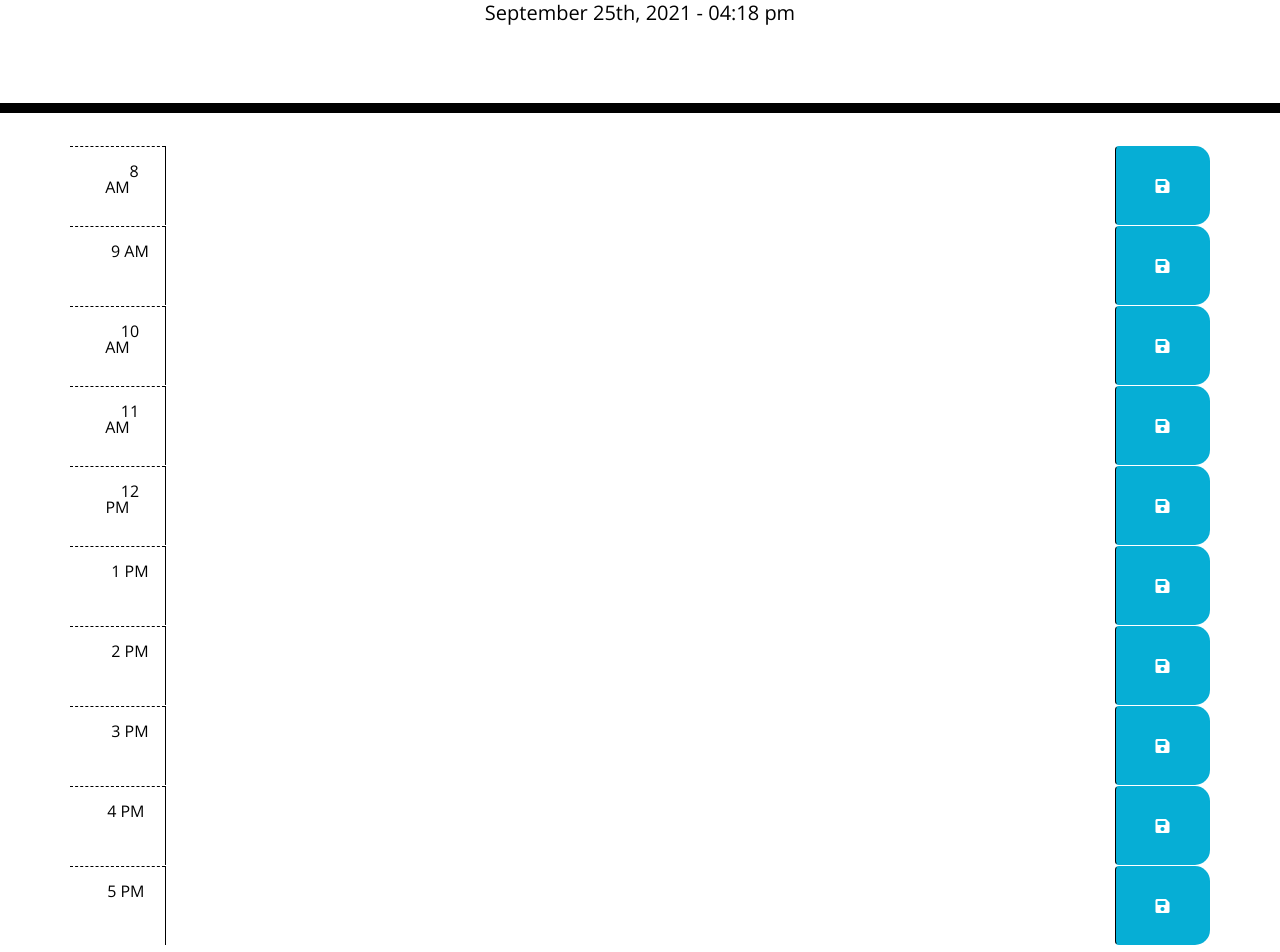
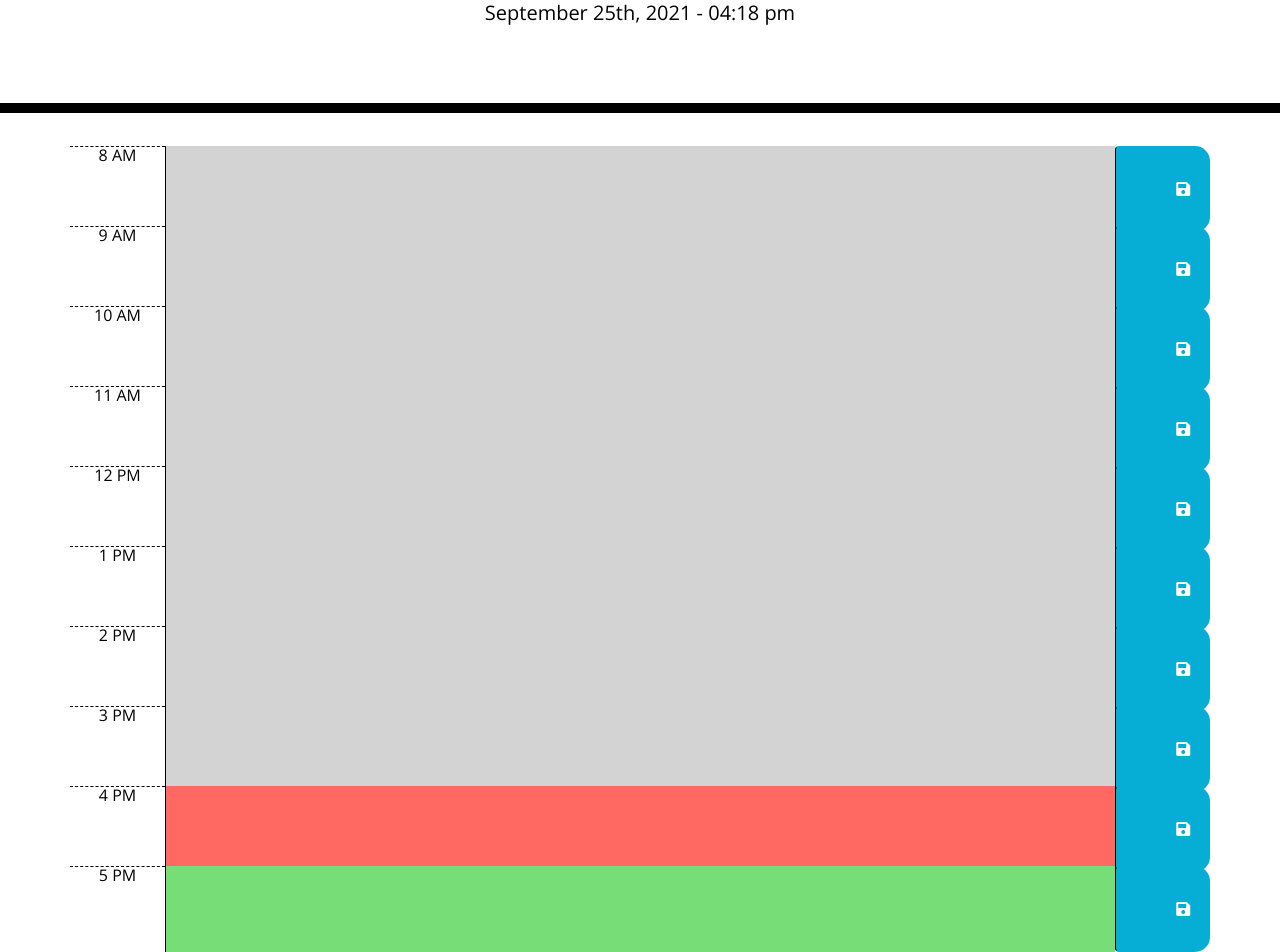
Before and after one commit to mjb4040/super-disco, a plain HTML site: page index.html in a window 1280 px wide. Shown: the part 227-1179 px from the top of the page. Drawn offline with nearby package versions, Linux system fonts and the light colour scheme.

Commit message:
colors on time blocks

```diff
--- a/assets/js/script.js
+++ b/assets/js/script.js
@@ -4,7 +4,35 @@ var rightNow = moment().format("MMMM Do, YYYY - hh:mm a");
 console.log(rightNow);
 document.getElementById("currentDay").innerHTML = rightNow;
 
+$(document).ready(function() {
+
+    var textAreas = $(".description")
+    var hour = moment().hour();
+    console.log(textAreas)
+    for (var i = 0; i < textAreas.length; i++) {
+        var currentTextArea = textAreas[i]
+        var currentId = parseInt(currentTextArea.id)
+        //if the current hour is LESS THAN the hour represented by the time block, then that time block is FUTURE
+        // else if the current hour is greater than the time block then that time block in the Past
+        // else if neither are ture then the time block is in the present
+        if (hour < currentId) {
+            $(currentTextArea).addClass("future");
+        }
+        else if (hour > currentId) {
+            $(currentTextArea).addClass("past");
+        }
+        else {
+            $(currentTextArea).addClass("present");
+        }
+    }
+})
+
+
+// when page is refreshed, save event is remembered
+// localStorage.setItem(time, value);
+
+
 //function currentDay (){
 //var rightNow = document.getElementById("currentDay");
 //return rightNow;
-// }
+//
--- a/index.html
+++ b/index.html
@@ -4,115 +4,112 @@
     <meta charset="UTF-8" />
     <meta name="viewport" content="width=device-width, initial-scale=1.0" />
     <meta http-equiv="X-UA-Compatible" content="ie=edge" />
-    <link rel="stylesheet" href="https://stackpath.bootstrapcdn.com/bootstrap/4.3.1/css/bootstrap.min.css" />
-    <link rel="stylesheet" href="https://use.fontawesome.com/releases/v5.8.1/css/all.css"
-      integrity="sha384-50oBUHEmvpQ+1lW4y57PTFmhCaXp0ML5d60M1M7uH2+nqUivzIebhndOJK28anvf" crossorigin="anonymous" />
-    <link href="https://fonts.googleapis.com/css?family=Open+Sans&display=swap" rel="stylesheet" />
-    <link rel="stylesheet" href="assets/css/style.css">
+    <link
+      rel="stylesheet"
+      href="https://stackpath.bootstrapcdn.com/bootstrap/4.3.1/css/bootstrap.min.css"
+    />
+    <link
+      rel="stylesheet"
+      href="https://use.fontawesome.com/releases/v5.8.1/css/all.css"
+      integrity="sha384-50oBUHEmvpQ+1lW4y57PTFmhCaXp0ML5d60M1M7uH2+nqUivzIebhndOJK28anvf"
+      crossorigin="anonymous"
+    />
+    <link
+      href="https://fonts.googleapis.com/css?family=Open+Sans&display=swap"
+      rel="stylesheet"
+    />
+    <link rel="stylesheet" href="assets/css/style.css" />
     <title>Work Day Scheduler</title>
   </head>
   <body>
     <header class="jumbotron">
       <h1 class="display-3">Work Day Scheduler</h1>
       <p class="lead">A simple calendar app for scheduling your work day</p>
-      <p class="lead"> Today's Date Is: </p>
+      <p class="lead">Today's Date Is:</p>
       <p id="currentDay" class="lead"></p>
     </header>
     <div class="container">
       <!-- Timeblocks start here -->
-  <div id="hour8" class="row time-block">
-    <div class="col-md-1 hour">
-        8 AM
-    </div>
-    <textarea class="col-md-10 description">
-    </textarea>
-    <button class="btn saveBtn col-md-1"><i class="fas fa-save"></i></button>
+      <div class="row time-block">
+        <div class="col-md-1 hour">8 AM</div>
+        <textarea id="8" class="col-md-10 description"> </textarea>
+        <button class="btn saveBtn col-md-1">
+          <i class="fas fa-save"></i>
+        </button>
       </div>
 
-<div id="hour8" class="row time-block">
-  <div class="col-md-1 hour">
-      9 AM
-  </div>
-  <textarea class="col-md-10 description">
-  </textarea>
-  <button class="btn saveBtn col-md-1"><i class="fas fa-save"></i></button>
+      <div class="row time-block">
+        <div class="col-md-1 hour">9 AM</div>
+        <textarea id="9" class="col-md-10 description"> </textarea>
+        <button class="btn saveBtn col-md-1">
+          <i class="fas fa-save"></i>
+        </button>
       </div>
 
-<div id="hour8" class="row time-block">
-  <div class="col-md-1 hour">
-      10 AM
-  </div>
-  <textarea class="col-md-10 description">
-  </textarea>
-  <button class="btn saveBtn col-md-1"><i class="fas fa-save"></i></button>
+      <div class="row time-block">
+        <div class="col-md-1 hour">10 AM</div>
+        <textarea id="10" class="col-md-10 description"> </textarea>
+        <button class="btn saveBtn col-md-1">
+          <i class="fas fa-save"></i>
+        </button>
       </div>
 
-<div id="hour8" class="row time-block">
-  <div class="col-md-1 hour">
-      11 AM
-  </div>
-  <textarea class="col-md-10 description">
-  </textarea>
-  <button class="btn saveBtn col-md-1"><i class="fas fa-save"></i></button>
+      <div class="row time-block">
+        <div class="col-md-1 hour">11 AM</div>
+        <textarea id="11" class="col-md-10 description"> </textarea>
+        <button class="btn saveBtn col-md-1">
+          <i class="fas fa-save"></i>
+        </button>
       </div>
 
-<div id="hour8" class="row time-block">
-  <div class="col-md-1 hour">
-      12 PM
-  </div>
-  <textarea class="col-md-10 description">
-  </textarea>
-  <button class="btn saveBtn col-md-1"><i class="fas fa-save"></i></button>
+      <div class="row time-block">
+        <div class="col-md-1 hour">12 PM</div>
+        <textarea id="12" class="col-md-10 description"> </textarea>
+        <button class="btn saveBtn col-md-1">
+          <i class="fas fa-save"></i>
+        </button>
       </div>
 
-<div id="hour8" class="row time-block">
-  <div class="col-md-1 hour">
-      1 PM
-  </div>
-  <textarea class="col-md-10 description">
-  </textarea>
-  <button class="btn saveBtn col-md-1"><i class="fas fa-save"></i></button>
+      <div class="row time-block">
+        <div class="col-md-1 hour">1 PM</div>
+        <textarea id="13" class="col-md-10 description"> </textarea>
+        <button class="btn saveBtn col-md-1">
+          <i class="fas fa-save"></i>
+        </button>
       </div>
 
-<div id="hour8" class="row time-block">
-  <div class="col-md-1 hour">
-      2 PM
-  </div>
-  <textarea class="col-md-10 description">
-  </textarea>
-  <button class="btn saveBtn col-md-1"><i class="fas fa-save"></i></button>
+      <div class="row time-block">
+        <div class="col-md-1 hour">2 PM</div>
+        <textarea id="14" class="col-md-10 description"> </textarea>
+        <button class="btn saveBtn col-md-1">
+          <i class="fas fa-save"></i>
+        </button>
       </div>
 
-<div id="hour8" class="row time-block">
-  <div class="col-md-1 hour">
-      3 PM
-  </div>
-  <textarea class="col-md-10 description">
-  </textarea>
-  <button class="btn saveBtn col-md-1"><i class="fas fa-save"></i></button>
+      <div class="row time-block">
+        <div class="col-md-1 hour">3 PM</div>
+        <textarea id="15" class="col-md-10 description"> </textarea>
+        <button class="btn saveBtn col-md-1">
+          <i class="fas fa-save"></i>
+        </button>
       </div>
 
-<div id="hour8" class="row time-block">
-  <div class="col-md-1 hour">
-    4 PM
-</div>
-<textarea class="col-md-10 description">
-</textarea>
-<button class="btn saveBtn col-md-1"><i class="fas fa-save"></i></button>
+      <div class="row time-block">
+        <div class="col-md-1 hour">4 PM</div>
+        <textarea id="16" class="col-md-10 description"> </textarea>
+        <button class="btn saveBtn col-md-1">
+          <i class="fas fa-save"></i>
+        </button>
       </div>
 
-<div id="hour8" class="row time-block">
-  <div class="col-md-1 hour">
-    5 PM
+      <div class="row time-block">
+        <div class="col-md-1 hour">5 PM</div>
+        <textarea id="17" class="col-md-10 description"> </textarea>
+        <button class="btn saveBtn col-md-1">
+          <i class="fas fa-save"></i>
+        </button>
       </div>
-<textarea class="col-md-10 description">
-</textarea>
-<button class="btn saveBtn col-md-1"><i class="fas fa-save"></i></button>
     </div>
-
-
-
-
 
     <script src="https://code.jquery.com/jquery-3.4.1.min.js"></script>
     <script src="https://cdnjs.cloudflare.com/ajax/libs/moment.js/2.24.0/moment.min.js"></script>
```
Lines whose indentation alone changed are shown as unchanged.
